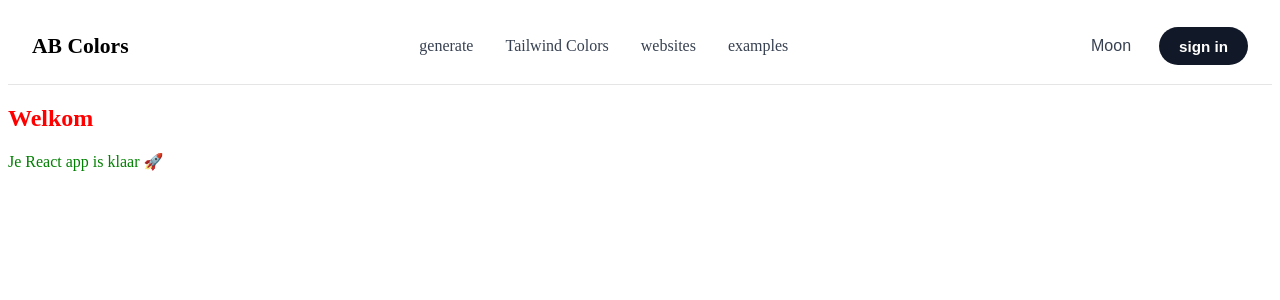
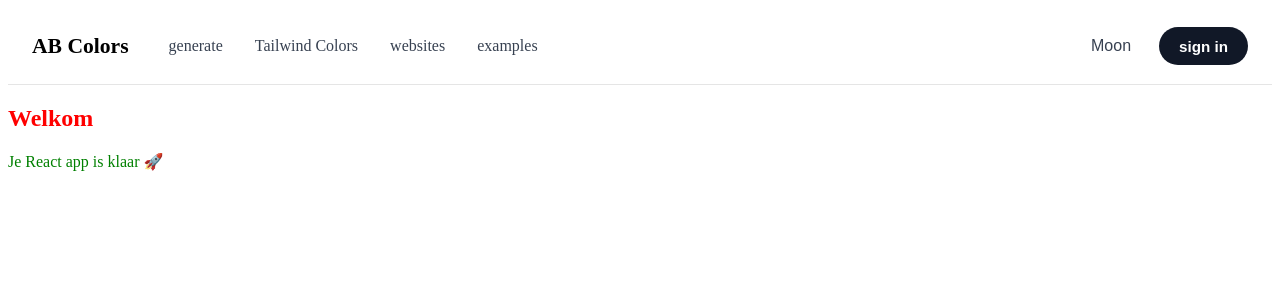
Before and after one commit to itzmitto/ab-colors-website, a React (Vite) app: page / in a window 1280 px wide. Shown: the top 300 px of the page. Built offline with nearby package versions, Linux system fonts and the light colour scheme.

Commit message:
navbar styling aangepast

```diff
--- a/src/components/Navbar.css
+++ b/src/components/Navbar.css
@@ -7,19 +7,25 @@
     padding: 0 1.5rem;
 
 }
-
 .navbar-container {
-    max-width: 1280px;
     margin: 0 auto;
     display: flex;
     align-items: center;
-    justify-content: space-between;
+    justify-content: flex-start;
     height: 76px;
 }
 
 .logo {
     font-weight: 700;
     font-size: 1.35rem;
+    margin-right: 2.5rem;
+}
+
+.nav-right {
+    display: flex;
+    align-items: center;
+    gap: 1rem;
+    margin-left: auto;
 }
 
 .logo-text {
@@ -44,11 +50,6 @@
     color: #3b82f6;
 }
 
-.nav-right {
-    display: flex;
-    align-items: center;
-    gap: 1rem;
-}
 
 .theme-toggle {
     background: none;
@@ -86,10 +87,3 @@
     background-color: #0e0e11;
     border-bottom-color: #0e0e11;
 }
-
-@media (max-width: 768px) {
-    .nav-links {
-        gap: 1.25rem;
-        font-size: 0.95rem;
-    }
-}
--- a/src/styling/main.css
+++ b/src/styling/main.css
@@ -8,3 +8,22 @@ p{
 .dark {
   color-scheme: dark;
 }
+
+
+
+
+
+
+
+
+
+
+
+
+
+@media (max-width: 768px) {
+    .nav-links {
+        gap: 1.25rem;
+        font-size: 0.95rem;
+    }
+}
```
